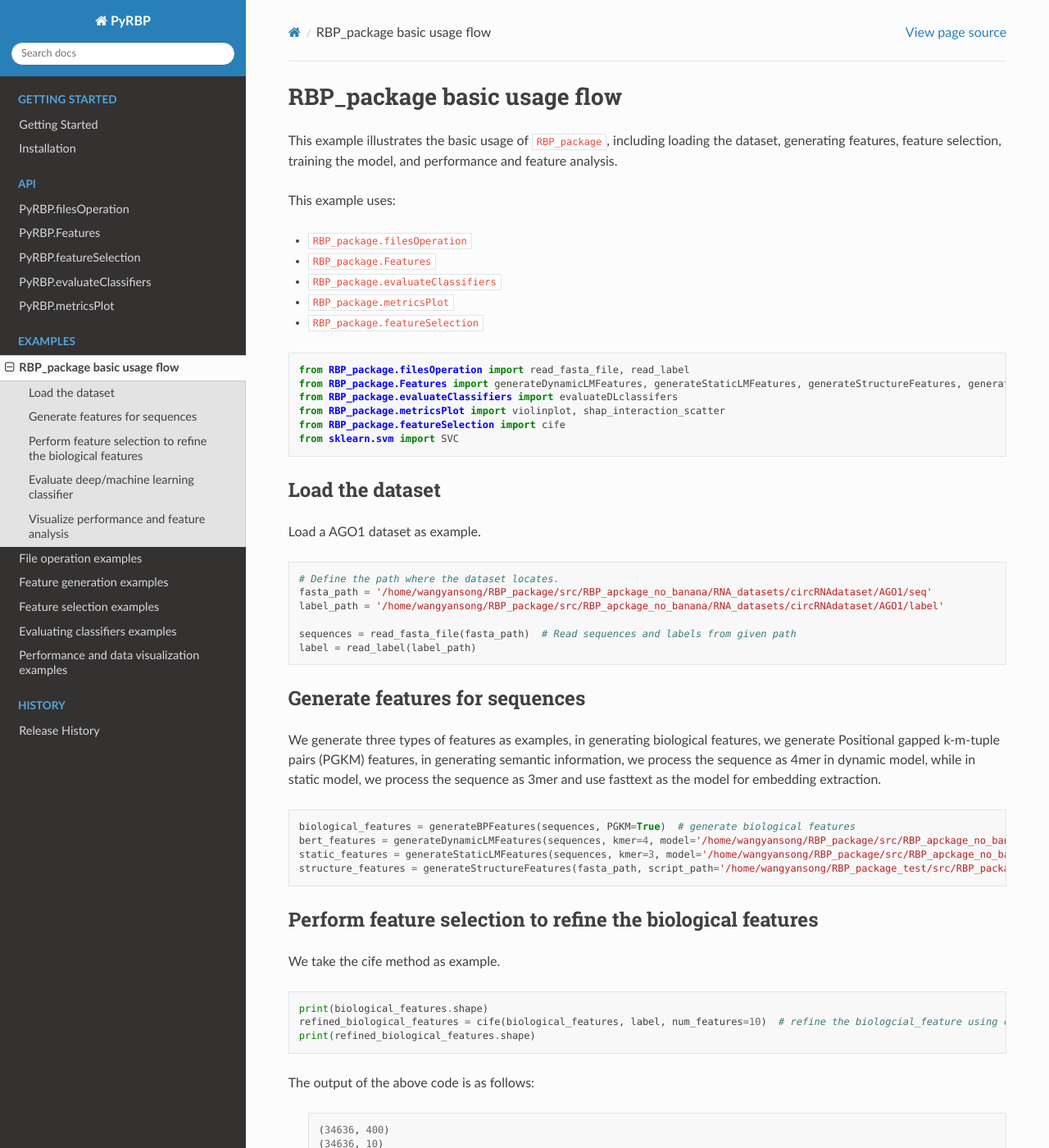
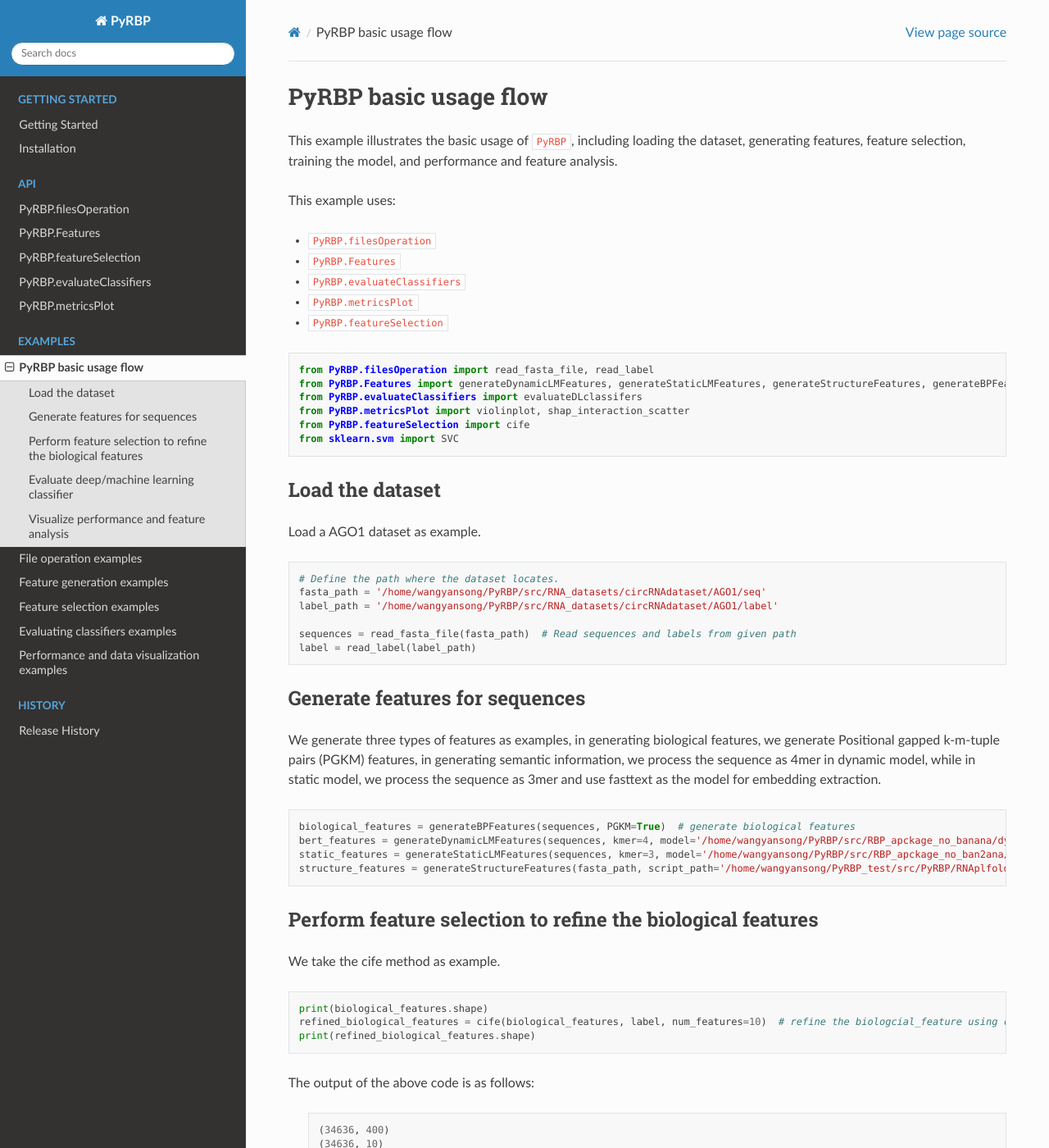
Before and after one commit to no-banana/PyRBP, a Sphinx documentation site: the page built from docs/source/basic_usage.rst, in a window 1280 px wide and 1400 px high. Shown: the whole window at 82% size. Built offline with Sphinx 7.4.7 and the Read the Docs theme 2.0.0, drawn with Linux system fonts in a browser that asks for light colours.

Commit message:
Add files via upload

```diff
--- a/docs/source/API_Demo.py
+++ b/docs/source/API_Demo.py
@@ -1,20 +1,20 @@
-from RBP_package.filesOperation import read_fasta_file, read_label
-from RBP_package.Features import generateDynamicLMFeatures, generateStaticLMFeatures, generateStructureFeatures, generateBPFeatures
-from RBP_package.evaluateClassifiers import evaluateDLclassifers
-from RBP_package.metricsPlot import violinplot, shap_interaction_scatter
-from RBP_package.featureSelection import cife
+from PyRBP.filesOperation import read_fasta_file, read_label
+from PyRBP.Features import generateDynamicLMFeatures, generateStaticLMFeatures, generateStructureFeatures, generateBPFeatures
+from PyRBP.evaluateClassifiers import evaluateDLclassifers
+from PyRBP.metricsPlot import violinplot, shap_interaction_scatter
+from PyRBP.featureSelection import cife
 from sklearn.svm import SVC
 
-fasta_path = '/home/wangyansong/RBP_package/src/RBP_apckage_no_banana/RNA_datasets/circRNAdataset/AGO1/seq'
-label_path = '/home/wangyansong/RBP_package/src/RBP_apckage_no_banana/RNA_datasets/circRNAdataset/AGO1/label'
+fasta_path = '/home/wangyansong/PyRBP/src/RBP_apckage_no_banana/RNA_datasets/circRNAdataset/AGO1/seq'
+label_path = '/home/wangyansong/PyRBP/src/RBP_apckage_no_banana/RNA_datasets/circRNAdataset/AGO1/label'
 
 sequences = read_fasta_file(fasta_path)  # read sequences and labels from given path
 label = read_label(label_path)
 
 biological_features = generateBPFeatures(sequences, PGKM=True)  # generate biological features
-bert_features = generateDynamicLMFeatures(sequences, kmer=4, model='/home/wangyansong/RBP_package/src/RBP_apckage_no_banana/dynamicRNALM/circleRNA/pytorch_model_4mer')  # generate dynamic semantic information
-static_features = generateStaticLMFeatures(sequences, kmer=3, model='/home/wangyansong/RBP_package/src/RBP_apckage_no_banana/staticRNALM/circleRNA/circRNA_3mer_fasttext')
-structure_features = generateStructureFeatures(fasta_path, script_path='/home/wangyansong/RBP_package_test/src/RBP_package/RNAplfold', basic_path='/home/wangyansong/RBP_package_test/src/circRNAdatasetAGO1', W=101, L=70, u=1)  # generate secondary structure information
+bert_features = generateDynamicLMFeatures(sequences, kmer=4, model='/home/wangyansong/PyRBP/src/dynamicRNALM/circleRNA/pytorch_model_4mer')  # generate dynamic semantic information
+static_features = generateStaticLMFeatures(sequences, kmer=3, model='/home/wangyansong/PyRBP/src/staticRNALM/circleRNA/circRNA_3mer_fasttext')
+structure_features = generateStructureFeatures(fasta_path, script_path='/home/wangyansong/PyRBP/src/PyRBP/RNAplfold', basic_path='/home/wangyansong/PyRBP/src/circRNAdatasetAGO1', W=101, L=70, u=1)  # generate secondary structure information
 
 
 refined_biological_features = cife(biological_features, label, num_features=10)  # refine the biologcial_feature using cife feature selection method
--- a/docs/source/basic_usage.rst
+++ b/docs/source/basic_usage.rst
@@ -1,22 +1,22 @@
-RBP_package basic usage flow
+PyRBP basic usage flow
 =================================
-This example illustrates the basic usage of ``RBP_package``, including loading the dataset, generating features, feature selection, training the model, and performance and feature analysis.
+This example illustrates the basic usage of ``PyRBP``, including loading the dataset, generating features, feature selection, training the model, and performance and feature analysis.
 
 This example uses:
 
-- ``RBP_package.filesOperation``
-- ``RBP_package.Features``
-- ``RBP_package.evaluateClassifiers``
-- ``RBP_package.metricsPlot``
-- ``RBP_package.featureSelection``
+- ``PyRBP.filesOperation``
+- ``PyRBP.Features``
+- ``PyRBP.evaluateClassifiers``
+- ``PyRBP.metricsPlot``
+- ``PyRBP.featureSelection``
 
 .. code-block:: py
 
-    from RBP_package.filesOperation import read_fasta_file, read_label
-    from RBP_package.Features import generateDynamicLMFeatures, generateStaticLMFeatures, generateStructureFeatures, generateBPFeatures
-    from RBP_package.evaluateClassifiers import evaluateDLclassifers
-    from RBP_package.metricsPlot import violinplot, shap_interaction_scatter
-    from RBP_package.featureSelection import cife
+    from PyRBP.filesOperation import read_fasta_file, read_label
+    from PyRBP.Features import generateDynamicLMFeatures, generateStaticLMFeatures, generateStructureFeatures, generateBPFeatures
+    from PyRBP.evaluateClassifiers import evaluateDLclassifers
+    from PyRBP.metricsPlot import violinplot, shap_interaction_scatter
+    from PyRBP.featureSelection import cife
     from sklearn.svm import SVC
 
 Load the dataset
@@ -26,8 +26,8 @@ Load a AGO1 dataset as example.
 .. code-block:: py
 
     # Define the path where the dataset locates.
-    fasta_path = '/home/wangyansong/RBP_package/src/RBP_apckage_no_banana/RNA_datasets/circRNAdataset/AGO1/seq'
-    label_path = '/home/wangyansong/RBP_package/src/RBP_apckage_no_banana/RNA_datasets/circRNAdataset/AGO1/label'
+    fasta_path = '/home/wangyansong/PyRBP/src/RNA_datasets/circRNAdataset/AGO1/seq'
+    label_path = '/home/wangyansong/PyRBP/src/RNA_datasets/circRNAdataset/AGO1/label'
 
     sequences = read_fasta_file(fasta_path)  # Read sequences and labels from given path
     label = read_label(label_path)
@@ -39,9 +39,9 @@ We generate three types of features as examples, in generating biological featur
 .. code-block:: py
 
     biological_features = generateBPFeatures(sequences, PGKM=True)  # generate biological features
-    bert_features = generateDynamicLMFeatures(sequences, kmer=4, model='/home/wangyansong/RBP_package/src/RBP_apckage_no_banana/dynamicRNALM/circleRNA/pytorch_model_4mer')  # generate dynamic semantic information
-    static_features = generateStaticLMFeatures(sequences, kmer=3, model='/home/wangyansong/RBP_package/src/RBP_apckage_no_ban2ana/staticRNALM/circleRNA/circRNA_3mer_fasttext') # static semantic information
-    structure_features = generateStructureFeatures(fasta_path, script_path='/home/wangyansong/RBP_package_test/src/RBP_package/RNAplfold', basic_path='/home/wangyansong/RBP_package_test/src/circRNAdatasetAGO1', W=101, L=70, u=1)  # generate secondary structure information
+    bert_features = generateDynamicLMFeatures(sequences, kmer=4, model='/home/wangyansong/PyRBP/src/RBP_apckage_no_banana/dynamicRNALM/circleRNA/pytorch_model_4mer')  # generate dynamic semantic information
+    static_features = generateStaticLMFeatures(sequences, kmer=3, model='/home/wangyansong/PyRBP/src/RBP_apckage_no_ban2ana/staticRNALM/circleRNA/circRNA_3mer_fasttext') # static semantic information
+    structure_features = generateStructureFeatures(fasta_path, script_path='/home/wangyansong/PyRBP_test/src/PyRBP/RNAplfold', basic_path='/home/wangyansong/PyRBP_test/src/circRNAdatasetAGO1', W=101, L=70, u=1)  # generate secondary structure information
 
 Perform feature selection to refine the biological features
 ~~~~~~~~~~~~~~~~~~~~~~~~~~~~~~~~~~~~~~~~~~~~~~~~~~~~~~~~~~~~~~~~~~
--- a/docs/source/featureGeneration_examples.rst
+++ b/docs/source/featureGeneration_examples.rst
@@ -22,7 +22,7 @@ The dimensionality of the matrix generated by these features is independent of t
     fasta_path = '/home/wangyansong/PyRBP/src/RBP_apckage_no_banana/RNA_datasets/circRNAdataset/AGO1/seq' # Replace the path to load your own sequences of dataset
 
     sequences = read_fasta_file(fasta_path)
-    biological_features = generateBPFeatures(sequences, pseudoKNC=True, ktuple=5, zCurve=True, gcContent=True, AUSkew=True, GCAURatio=True, PGKM=True, gapValue=5, kValue=2, mValue=2, NPCP=True)
+    biological_features = generateBPFeatures(sequences, pseudoKNC=True, ktuple=5, zCurve=True, gcContent=True, GCAUSkew=True, GCAURatio=True, PGKM=True, gapValue=5, kValue=2, mValue=2, DPCP=True)
 
     print(type(biological_features))
     print(biological_features.shape)
```
Also changed, not shown: docs/source/RNA_features.rst (+5 -5 lines).
